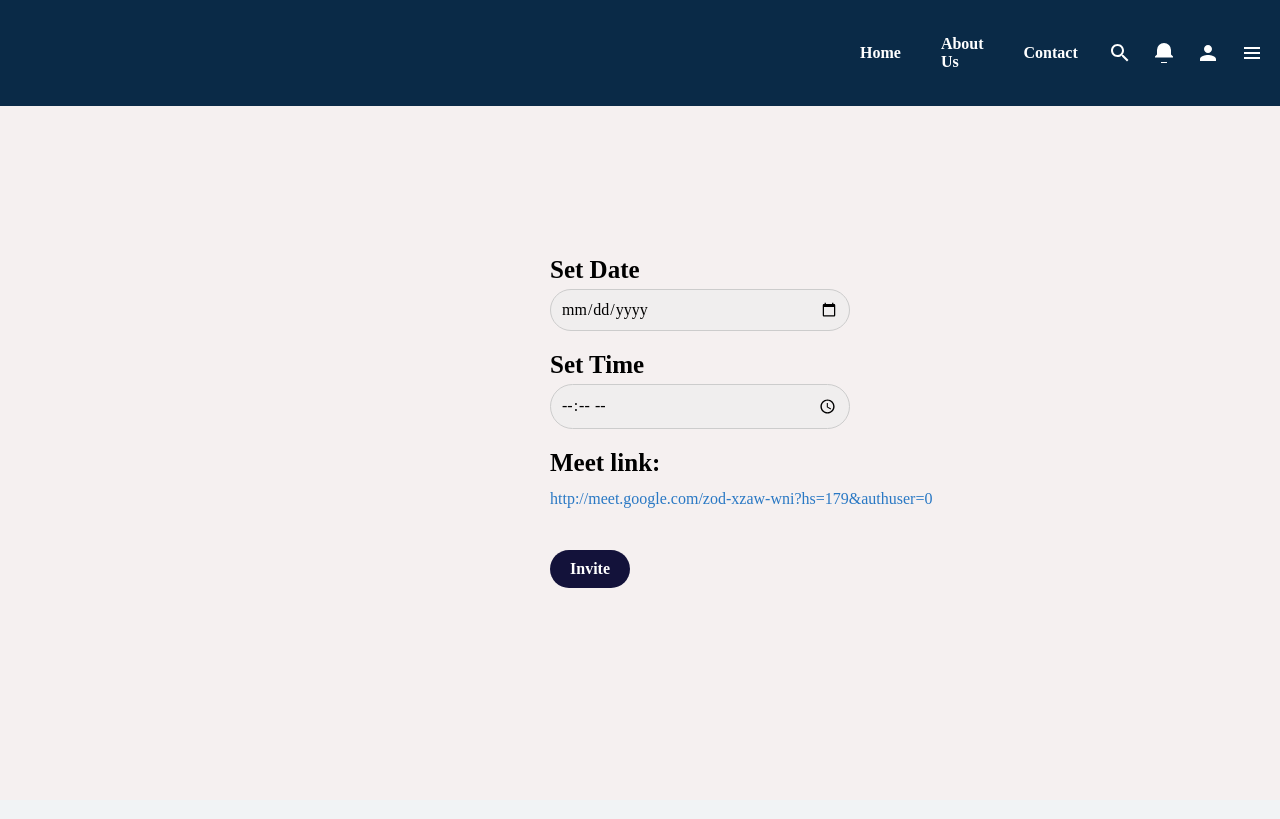
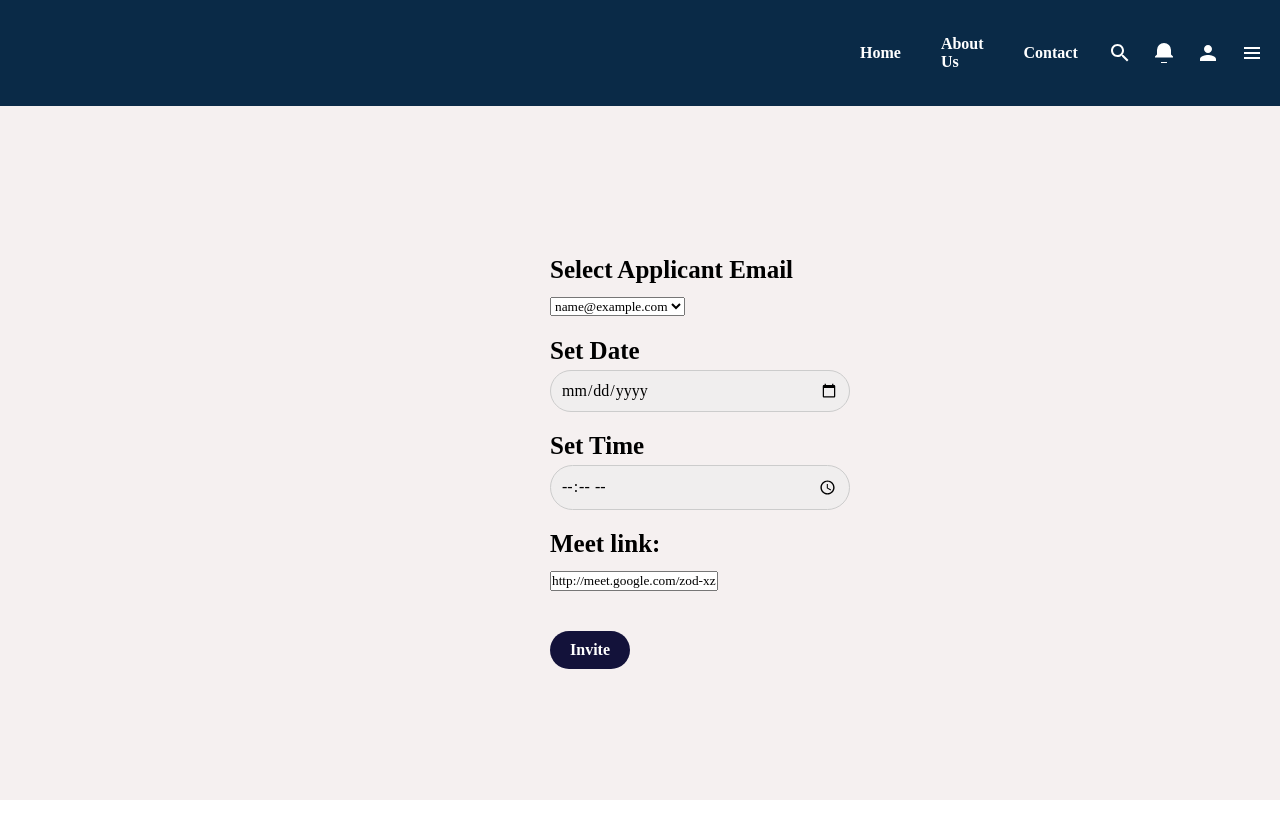
Before and after one commit to makmodol1173/TechJobHub, a Django app: page /virtual-interview/ in a window 1280 px wide. Before the commit the page ends 588 px from the top, so only its background shows below. Run offline with Django 5.2, Linux system fonts and the light colour scheme; tables that the repository leaves empty hold one stand-in row (values such as "Sample post").

Commit message:
virtual interview completed

```diff
--- a/app/virtual-interview/views.py
+++ b/app/virtual-interview/views.py
@@ -1,4 +1,63 @@
-from django.shortcuts import render
+from django.db import connection
+from django.contrib import messages
+from django.shortcuts import render, redirect
+from django.core.mail import send_mail
+from django.utils.dateparse import parse_date, parse_time
 
 def virtual_interview(request):
-    return render(request, 'virtual-interview.html')
+    # Fetching all applicant emails from the job_seeker table
+    with connection.cursor() as cursor:
+        cursor.execute("SELECT email FROM job_seeker")
+        applicant_emails = [row[0] for row in cursor.fetchall()]
+
+    if request.method == 'POST':
+        # Collect form data
+        applicant_email = request.POST.get('applicant-email')  # This will be selected by the user from the dropdown
+        interview_date = parse_date(request.POST.get('set-date'))
+        interview_time = parse_time(request.POST.get('set-time'))
+        meet_link = request.POST.get('meet-link')
+
+        # Validate that the email exists in the job_seeker table
+        with connection.cursor() as cursor:
+            cursor.execute("SELECT email FROM job_seeker WHERE email = %s", [applicant_email])
+            email_exists = cursor.fetchone()
+
+        if not email_exists:
+            messages.error(request, "Applicant email does not exist in the database!")
+            return redirect('/virtual-interview/')
+
+        # Insert interview details into the interview table
+        with connection.cursor() as cursor:
+            cursor.execute("""
+                INSERT INTO interview (email, interview_date, interview_time, meet_link)
+                VALUES (%s, %s, %s, %s)
+            """, [applicant_email, interview_date, interview_time, meet_link])
+
+        # Send email to the applicant with the interview details
+        subject = "Virtual Interview Invitation - TechJobHub"
+        message = f"""
+        Dear Applicant,
+
+        Your virtual interview has been scheduled as follows:
+
+        Date: {interview_date}
+        Time: {interview_time}
+        Meeting Link: {meet_link}
+
+        Please click the link above to join the meeting at the specified time.
+
+        Best regards,
+        TechJobHub Team
+        """
+        send_mail(
+            subject,
+            message,
+            'makmodol1173@gmail.com',
+            [applicant_email]
+        )
+
+        messages.success(request, "Invitation email sent successfully!")
+        return redirect('/virtual-interview/')
+
+    # Render the template with dynamic email data
+    return render(request, 'virtual-interview.html', {'applicant_emails': applicant_emails})
--- a/templates/virtual-interview.html
+++ b/templates/virtual-interview.html
@@ -70,7 +70,16 @@
 
             <!-- Applicant List -->
             <div class="form-section">
-                <form>
+                <form method="POST">
+                    {% csrf_token %}
+                    <div class="form-group">
+                        <label for="applicant-email">Select Applicant Email</label>
+                        <select name="applicant-email" id="applicant-email">
+                            {% for email in applicant_emails %}
+                                <option value="{{ email }}">{{ email }}</option>
+                            {% endfor %}
+                        </select>
+                    </div>
                     <div class="form-group">
                         <label for="set-date">Set Date</label>
                         <input type="date" id="set-date" name="set-date">
@@ -81,10 +90,11 @@
                     </div>
                     <div class="form-group">
                         <label for="meet-link">Meet link:</label>
-                        <a href="http://meet.google.com/zod-xzaw-wni?hs=179&authuser=0" id="meet-link" target="_blank">http://meet.google.com/zod-xzaw-wni?hs=179&authuser=0</a>
+                        <input type="text" id="meet-link" name="meet-link" value="http://meet.google.com/zod-xzaw-wni?hs=179&authuser=0">
                     </div>
                     <button type="submit" class="invite-btn">Invite</button>
                 </form>
+
             </div>
 
         </div>
```
